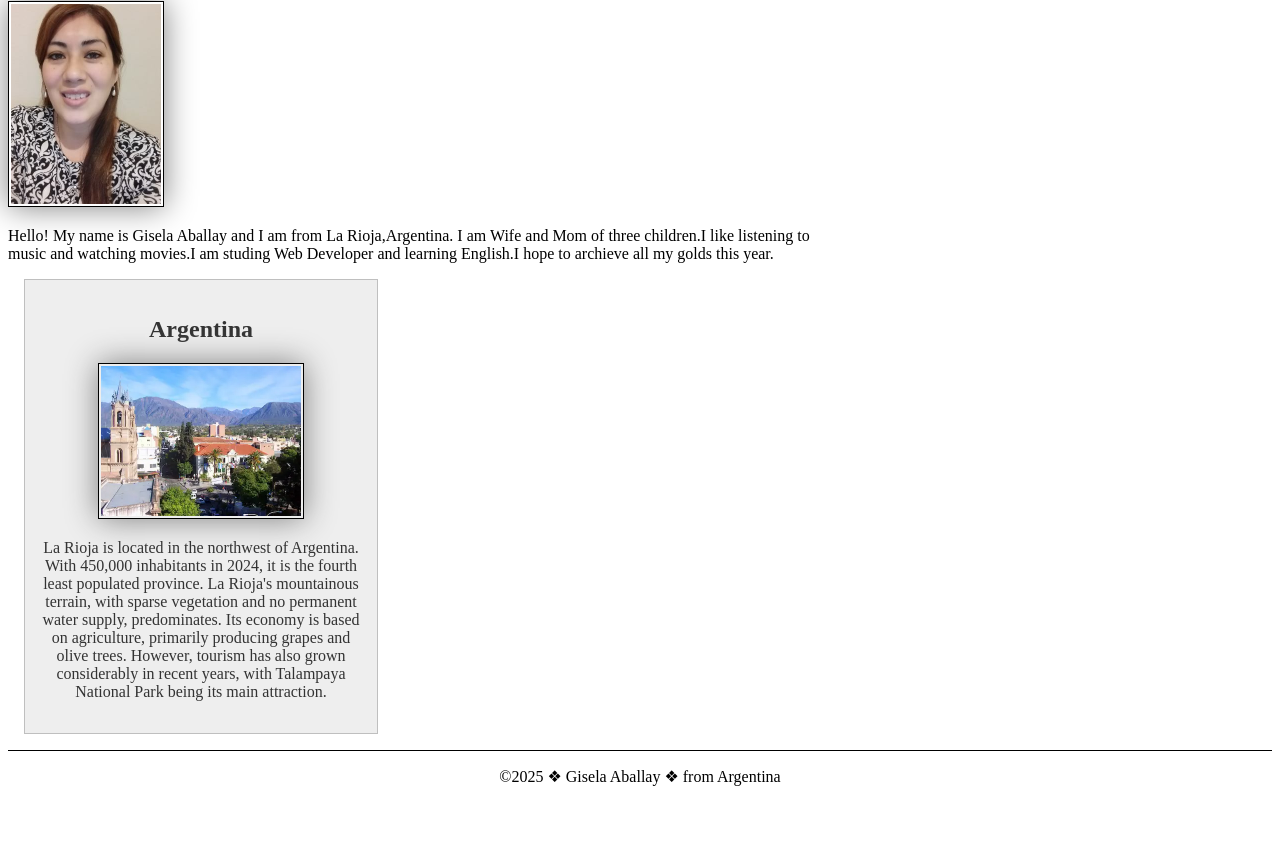
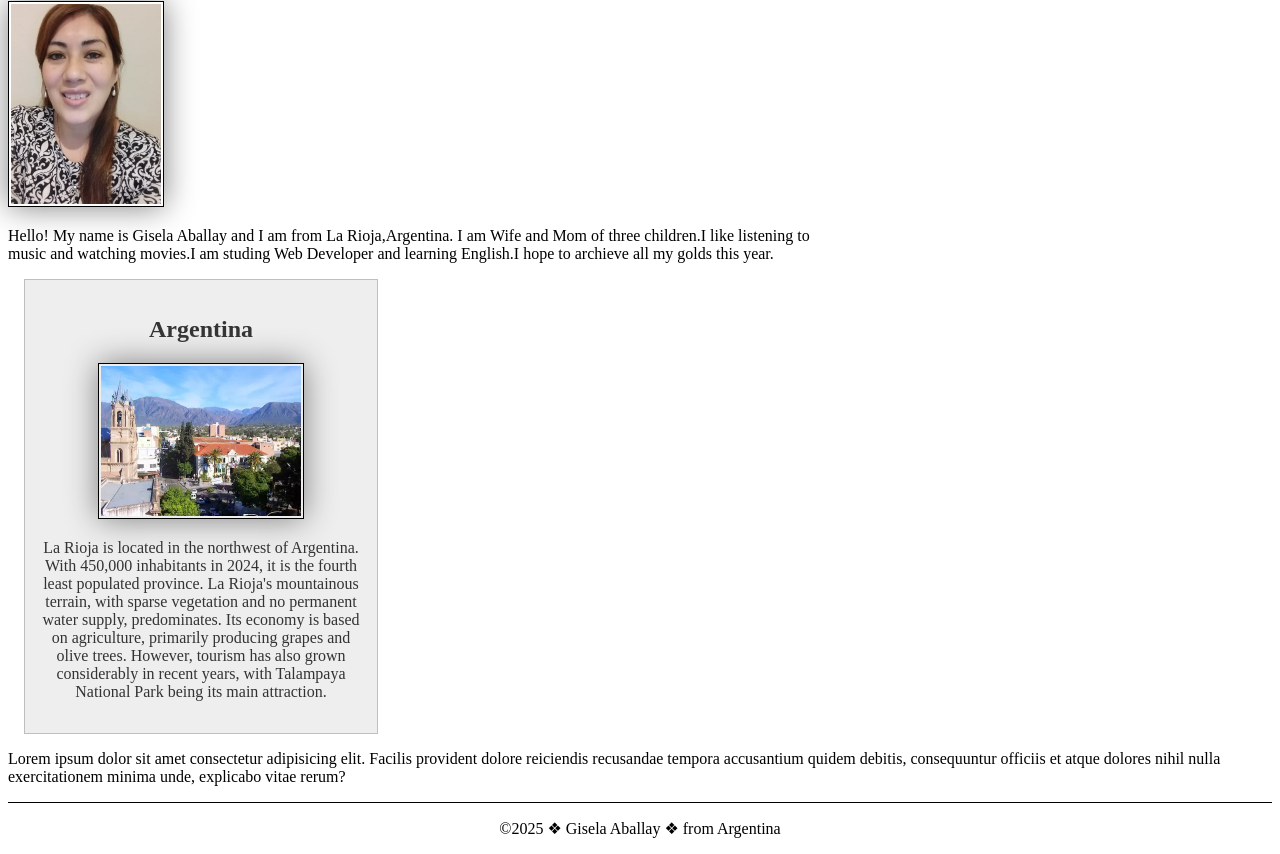
Before and after one commit to Giaba15/wdd130, a plain HTML site: page index.html in a window 1280 px wide. Shown: the part 223-1077 px from the top of the page. Before the commit the page ends 1025 px from the top, so only its background shows below. Drawn offline with Linux system fonts and the light colour scheme.

Commit message:
second commit

```diff
--- a/index.html
+++ b/index.html
@@ -26,6 +26,7 @@
         <img src="images/LaRioja.webp" alt="La Rioja,Argentina">
         <p>La Rioja is located in the northwest of Argentina. With 450,000 inhabitants in 2024, it is the fourth least populated province. La Rioja's mountainous terrain, with sparse vegetation and no permanent water supply, predominates. Its economy is based on agriculture, primarily producing grapes and olive trees. However, tourism has also grown considerably in recent years, with Talampaya National Park being its main attraction.</p>
     </aside>
+    <p>Lorem ipsum dolor sit amet consectetur adipisicing elit. Facilis provident dolore reiciendis recusandae tempora accusantium quidem debitis, consequuntur officiis et atque dolores nihil nulla exercitationem minima unde, explicabo vitae rerum?</p>
     <footer>
         <p>&copy;2025  &#10070; Gisela Aballay &#10070; from Argentina </p>
     </footer>
```
